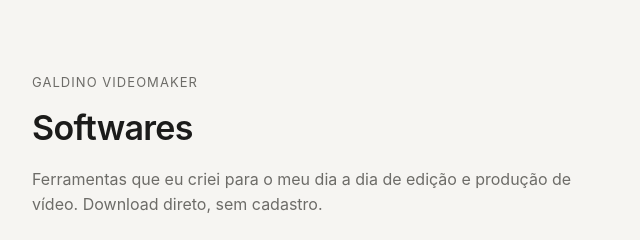
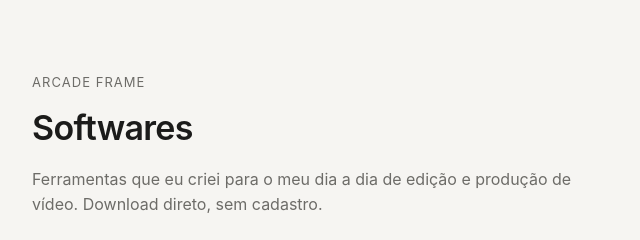
Before and after one commit to arcadeframe/arcadeframe.github.io, a plain HTML site: page index.html in a window 1280 px wide. Shown: the top 240 px of the page, 252-892 px from the left. Drawn offline with Linux system fonts and the light colour scheme.

Commit message:
Update index.html

```diff
--- a/index.html
+++ b/index.html
@@ -3,16 +3,16 @@
 <head>
 <meta charset="utf-8">
 <meta name="viewport" content="width=device-width, initial-scale=1">
-<title>Softwares | Galdino Videomaker</title>
-<meta name="description" content="Ferramentas criadas por Ronay Galdino para quem trabalha com vídeo. Download direto.">
-<meta property="og:title" content="Softwares | Galdino Videomaker">
-<meta property="og:description" content="Ferramentas criadas por Ronay Galdino para quem trabalha com vídeo. Download direto.">
+<title>Softwares | Arcade Frame</title>
+<meta name="description" content="Ferramentas para quem trabalha com vídeo. Download direto.">
+<meta property="og:title" content="Softwares | Arcade Frame">
+<meta property="og:description" content="Ferramentas para quem trabalha com vídeo. Download direto.">
 <link rel="stylesheet" href="/estilo.css">
 </head>
 <body>
 <div class="wrap">
   <header>
-    <div class="marca"><a href="/">Galdino Videomaker</a></div>
+    <div class="marca"><a href="/">Arcade Frame</a></div>
     <h1 id="titulo">Softwares</h1>
     <p id="intro">Ferramentas que eu criei para o meu dia a dia de edição e produção de vídeo. Download direto, sem cadastro.</p>
   </header>
```
